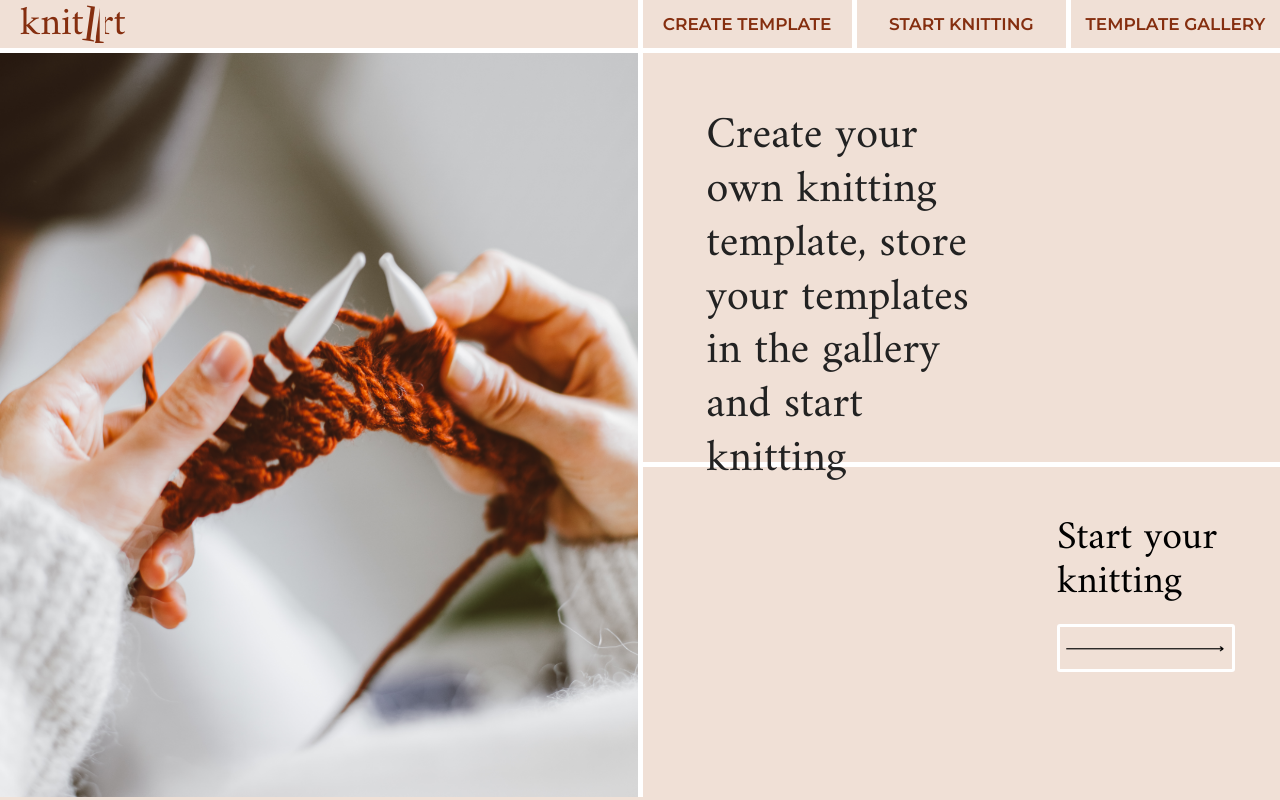
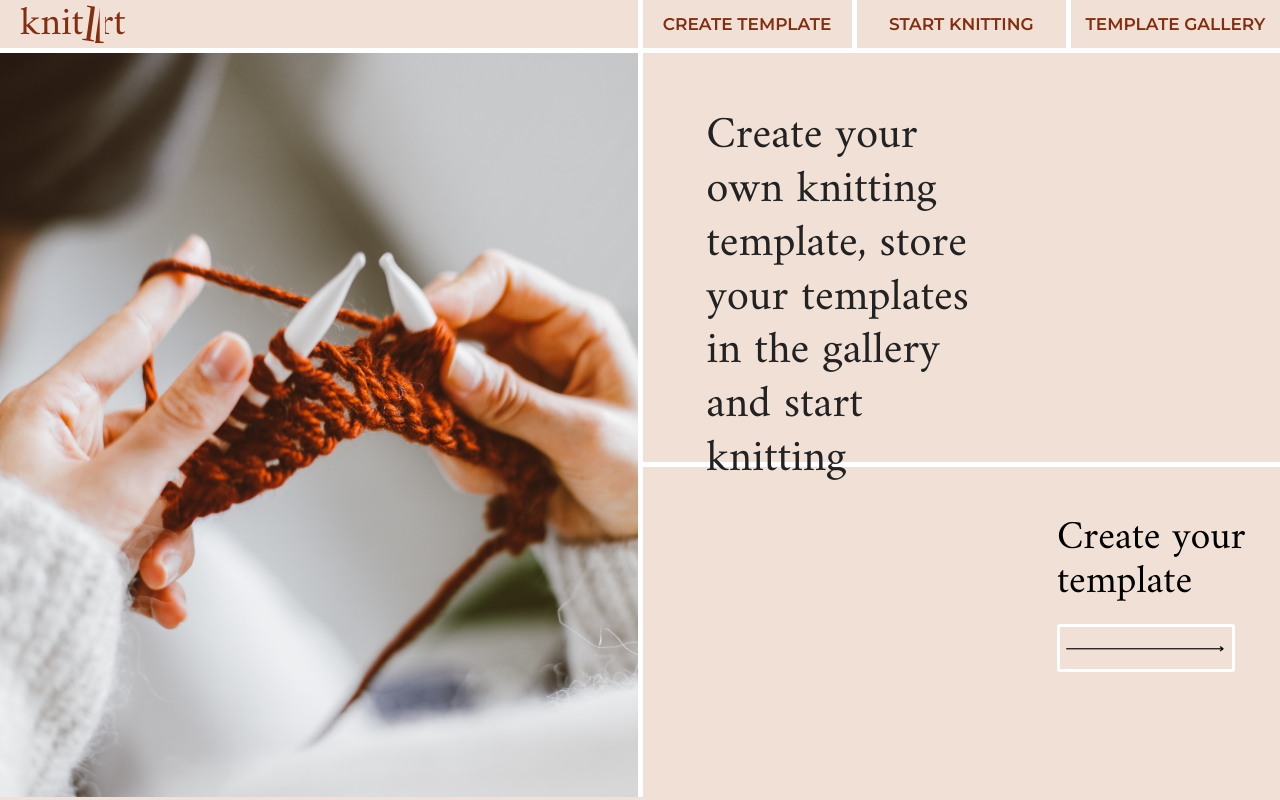
Before and after one commit to GabCzek/KnitArt, a React (Create React App) app: page / in a window 1280 px wide. Built offline with nearby package versions, Linux system fonts and the light colour scheme; no server answers; the database is empty; a web font is replaced by a local one.

Commit message:
home link text changed

```diff
--- a/src/home/Home.js
+++ b/src/home/Home.js
@@ -16,7 +16,7 @@ const Home = () => {
                 to="/template"
                 className="link secondary-link secondary-link-right"
               >
-                <h2>Start your knitting</h2>
+                <h2>Create your template</h2>
                 <button>
                 <div className="secondary-link-arrow-img"></div>
                 </button>
```
